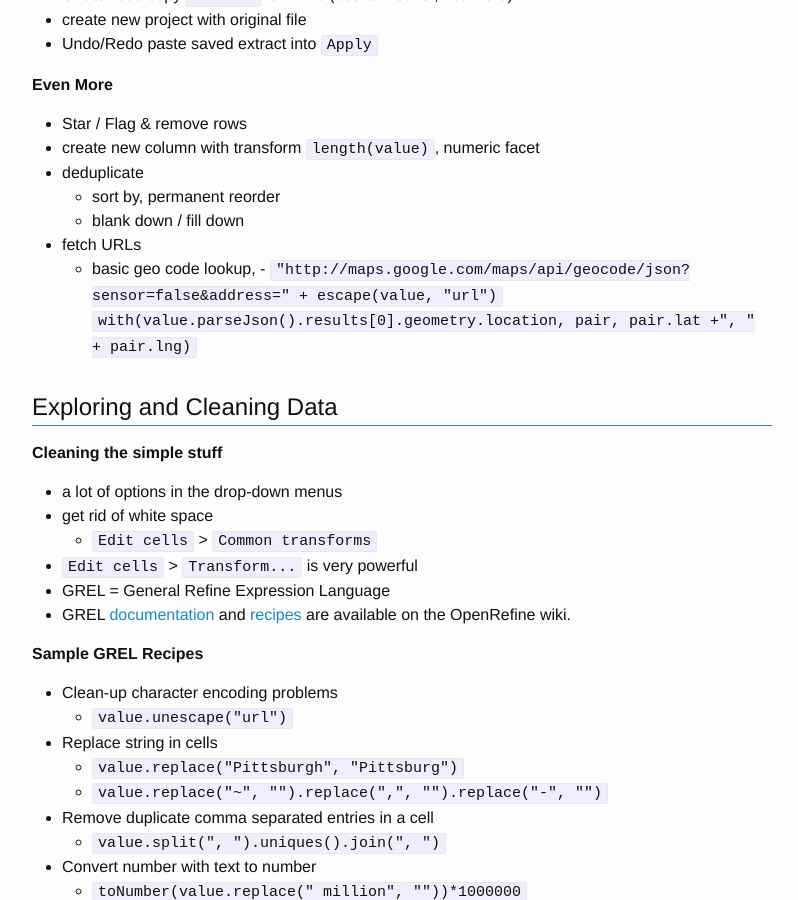
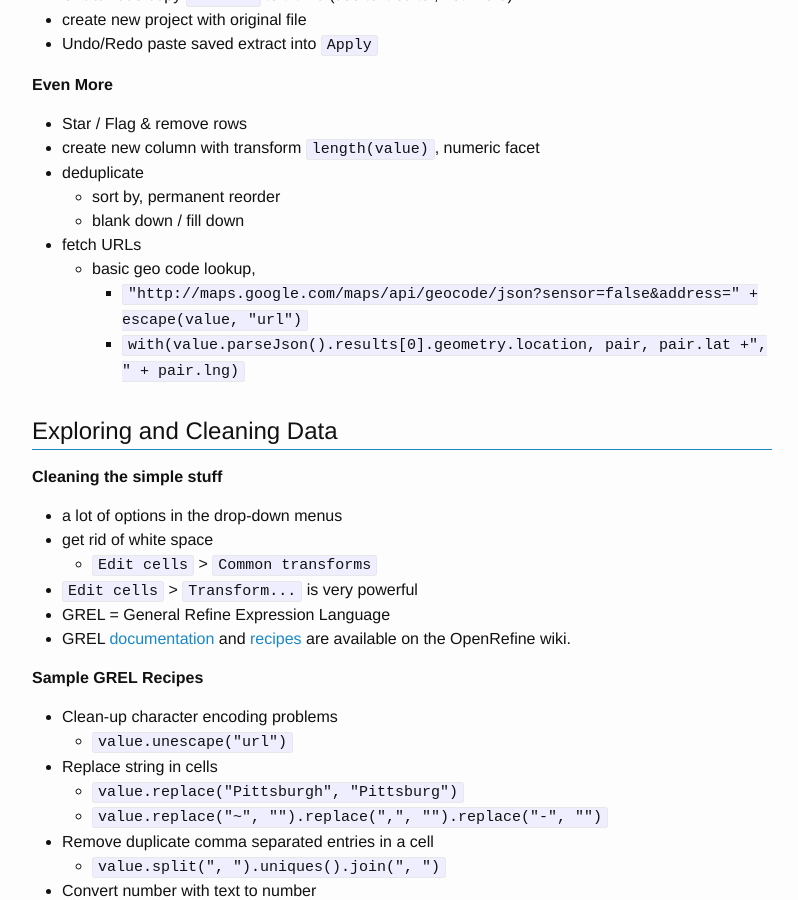
Before and after one commit to mbolam/DSWS_OpenRefine, a Jekyll site: the page built from 4-cleaning.md, in a window 1280 px wide and 900 px high, scrolled down 1372 px. Shown: the whole window, without its empty margins (238-1036 px from the left). Built offline with Jekyll 4.4.1, drawn with Linux system fonts in a browser that asks for light colours.

Commit message:
another fix to geoloc

```diff
--- a/4-cleaning.md
+++ b/4-cleaning.md
@@ -62,8 +62,9 @@ The data fields are
     - sort by, permanent reorder
     - blank down / fill down
   - fetch URLs
-    - basic geo code lookup,  - `"http://maps.google.com/maps/api/geocode/json?sensor=false&address=" + escape(value, "url")`
-    `with(value.parseJson().results[0].geometry.location, pair, pair.lat +", " + pair.lng)`
+    - basic geo code lookup,
+      - `"http://maps.google.com/maps/api/geocode/json?sensor=false&address=" + escape(value, "url")`
+      - `with(value.parseJson().results[0].geometry.location, pair, pair.lat +", " + pair.lng)`
 
 ## Exploring and Cleaning Data
 
```
